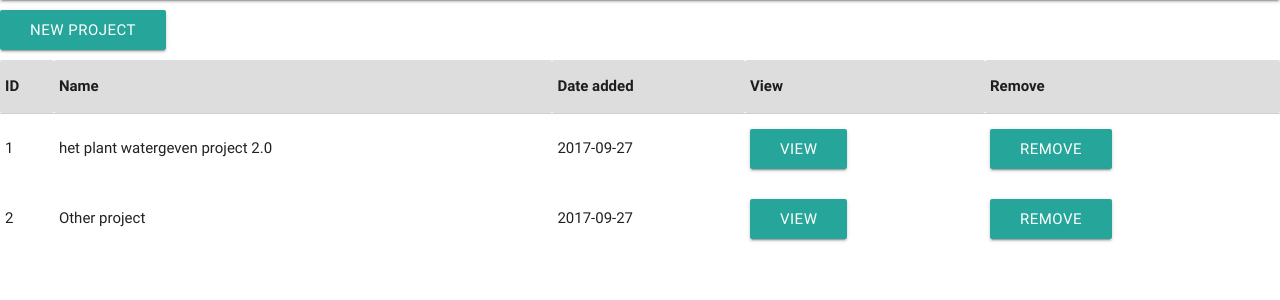
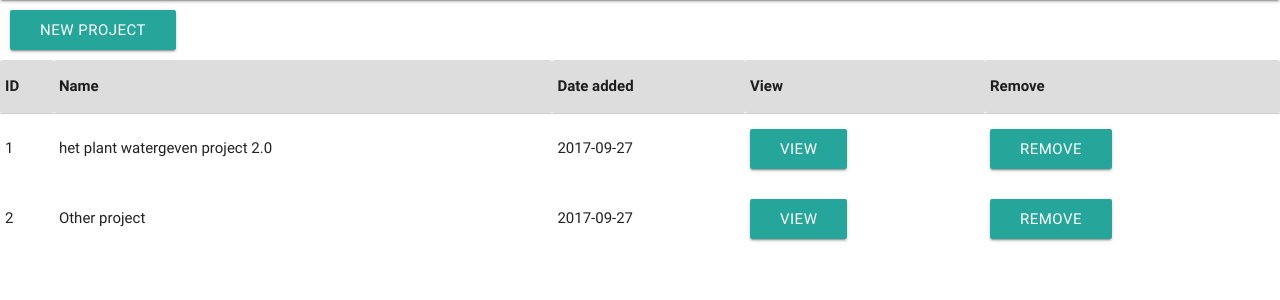
Before and after one commit to DamienKusters/wbsMonitor, a PHP site: page / in a window 1280 px wide. Shown: the part 64-364 px from the top of the page. Run offline with PHP 8.4, Linux system fonts and the light colour scheme; data comes from the database, SQL or seed files in the repository.

Commit message:
button fix

```diff
--- a/index.php
+++ b/index.php
@@ -33,7 +33,6 @@
                         <p class="text">Username</p><input name="username" class="text" type="text" />
                         <p class="text">Password</p><input name="password" class="text" type="password" />
                         <a id="submit" class="waves-effect waves-light btn" style="margin-bottom: 10px; float:right; color: black; background-color: white;">Login</a>
-
                     </form>
                 </div>
             </div>
@@ -43,8 +42,8 @@
               <div id="controlPanel">
                 <form>
                     <h2 id="lblProjectTitle">Project name here...</h2>
-                    <input id="btnNewProject" class="btn btn-success" type="button" value="New Project"/>
-                    <input id="btnShowProjects" class="btn btn-success" type="button" value="Show Projects"/>
+                    <input id="btnNewProject" class="btn btn-success" type="button" style="margin-left: 10px;" value="New Project"/>
+                    <input id="btnShowProjects" class="btn btn-success" type="button" style="margin-left: 10px;" value="Show Projects"/>
                 </form>
               </div>
             </div>
```
